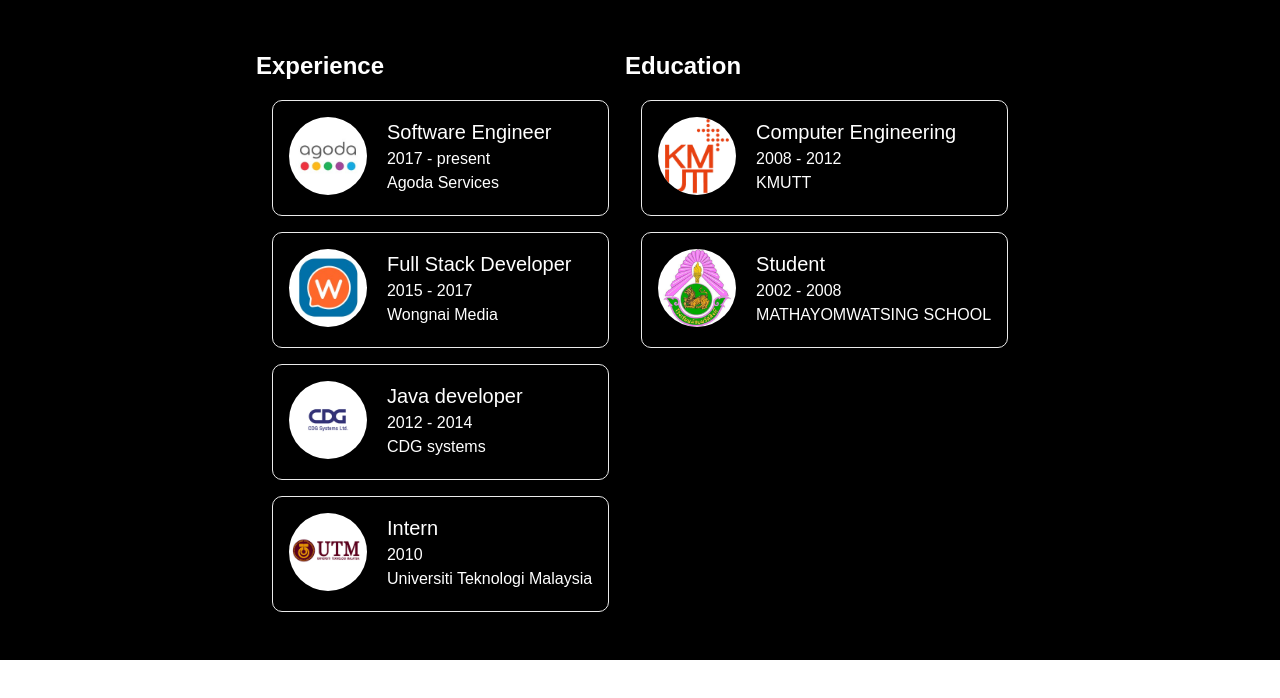
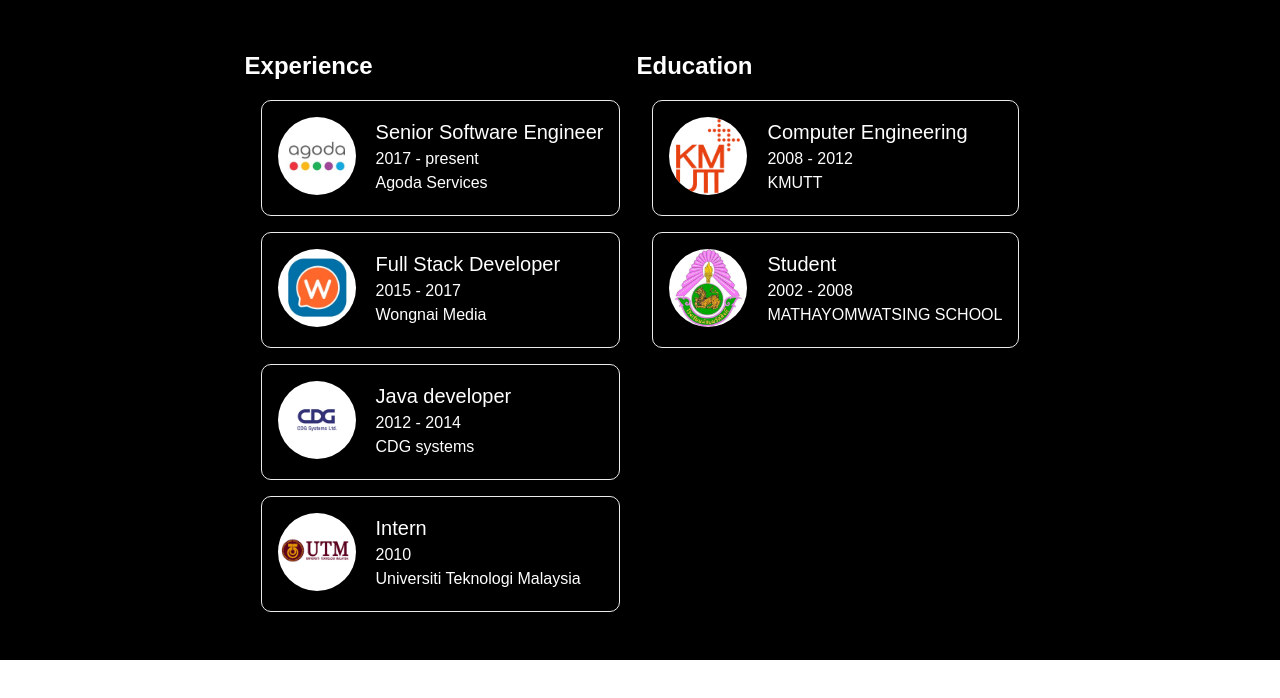
Before and after one commit to Akrawit/akrawit.github.io, a Next.js app: page /experience/experience in a window 1280 px wide. Shown: the top 698 px of the page. Built offline with nearby package versions, Linux system fonts and the light colour scheme.

Commit message:
Update title

```diff
--- a/pages/experience/experience.js
+++ b/pages/experience/experience.js
@@ -10,7 +10,7 @@
           <h2> Experience </h2>
           <ul className={styles.experiencelist}>
             <ExperienceCard
-              title="Software Engineer"
+              title="Senior Software Engineer"
               period="2017 - present"
               company="Agoda Services"
               url="https://www.linkedin.com/company/agoda"
```
Also changed, not shown: 1 other file (tests, documents, lock files or other folders).
